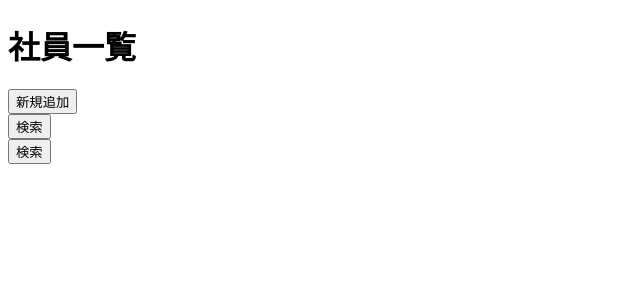
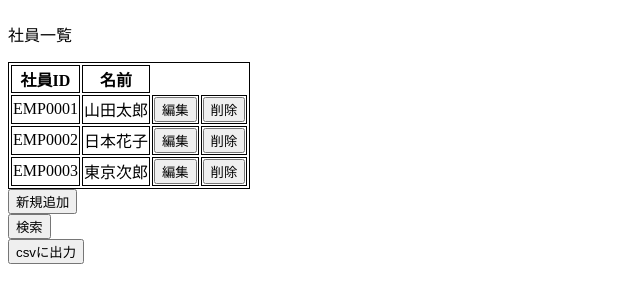
Before and after one commit to mio-murofushi/codecamp_practice21, a Flask app: page / in a window 1280 px wide. Shown: the part 67-370 px from the top of the page, without its empty margins (0-640 px from the left). Run offline with Flask 2, Linux system fonts and the light colour scheme; data comes from the database, SQL or seed files in the repository.

Commit message:
add:DB(employee top)

```diff
--- a/app.py
+++ b/app.py
@@ -2,9 +2,17 @@ from flask import Flask, render_template, request
 import mysql.connector
 from mysql.connector import errorcode
 import model.database as db
+from model.item import Item
 
 app= Flask(__name__)
+infomation=[]
 
-@app.route("/", methods=["GET","POST"])
+@app.route("/")
 def employee_top():
-    return render_template("employee_top.html")
+    infomation = db.get_infomation()
+
+    params ={
+        "infomation" : infomation
+    }
+
+    return render_template("employee_top.html", **params)
--- a/templates/employee_top.html
+++ b/templates/employee_top.html
@@ -3,6 +3,14 @@
 <head>
     <meta charset="utf-8">
     <linl rel="stylesheet" href="static/css/design.css">
+        <style type="text/css">
+            table, td, th {
+                border: solid black 1px;
+            }
+            table {
+                width:200
+            }
+        </style>
     <title>
         社員情報一覧　トップ
     </title>
@@ -11,10 +19,36 @@
     <h1 class="headline">社員情報サイト</h1>
 </header>
 <body>
-    <h1>社員一覧</h1>
+    <p>社員一覧</p>
+
+    <table>
+    <tr>
+        <th>社員ID</th>
+        <th>名前</th>
+    </tr>
+
+    {% for item in infomation %}
+    <tr>
+        <td>{{ item.employee_id }}</td>
+        <td>{{ item.employee_name }}</td>
+        <form>
+            <td>
+                <button type="submit" name="change_infomation">編集</button>
+            </td>
+        </form>
+        <form>
+            <td>
+                <button type="submit" name="delete_infomation">削除</button>
+            </td>
+        </form>
+    </tr>
+    {% endfor %}
+    </table>
+
+
     <!-- 新規追加ボタン -->
     <form method="post">
-        <button type="submit" name="add">新規追加</button>
+        <button type="submit" name="add_new_employee">新規追加</button>
     </form>
     <!-- 検索ボタン -->
     <form method="post">
@@ -22,7 +56,7 @@
     </form>
     <!-- csvファイルに出力ボタン -->
     <form method="post">
-        <button type="submit" name="output_to_csv">検索</button>
+        <button type="submit" name="output_to_csv">csvに出力</button>
     </form>
 </body>
 
```
Also changed, not shown: model/database.py (+4 -4 lines).
